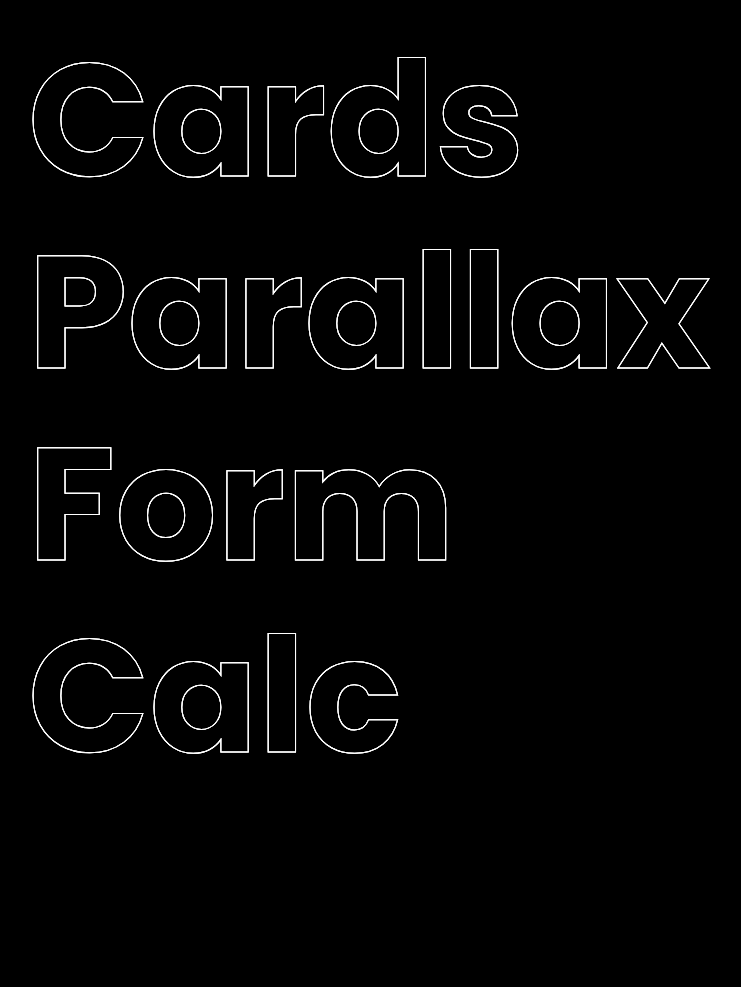
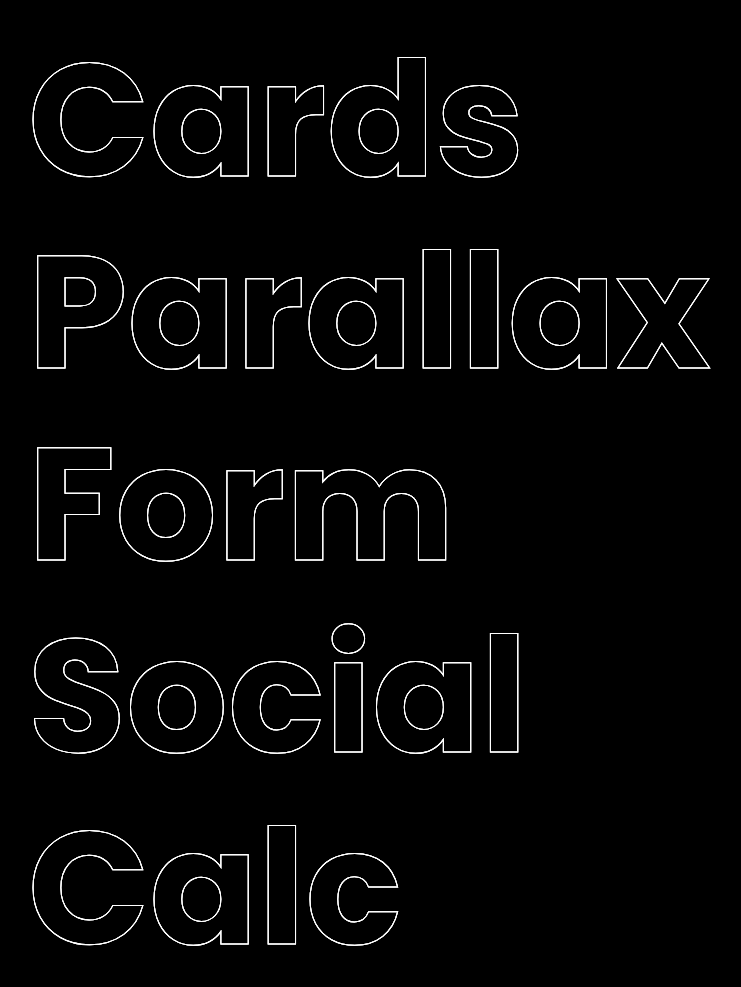
Before and after one commit to sorokin-inc/site, a plain HTML site: page index.html in a window 1280 px wide. Shown: the whole page, without its empty margins (291-1032 px from the left). Before the commit the page ends 816 px from the top, so only its background shows below. Drawn offline with Linux system fonts and the light colour scheme.

Commit message:
Social buttons developed

```diff
--- /dev/null
+++ b/components/social/social_style.css
@@ -0,0 +1,101 @@
+@import url('https://fonts.googleapis.com/css?family=Poppins:300,400&display=swap');
+body {
+    margin: 0;
+    padding: 0;
+    background: #ccc;
+}
+ul {
+    position: absolute;
+    top: 50%;
+    left: 50%;
+    transform: translate(-50%, -50%);
+    margin: 0;
+    padding: 0;
+    display: flex;
+}
+ul li {
+    list-style: none;
+    margin: 0 40px;
+}
+ul li .fab {
+    font-size: 40px;
+    color: #262626;
+    line-height: 80px;
+    transition: .5s;
+}
+ul li a {
+    position: relative;
+    display: block;
+    width: 80px;
+    height: 80px;
+    background: #fff;
+    text-align: center;
+    transform: perspective(1000px) rotate(-30deg) skew(25deg) translate(0,0);
+    transition: .5s;
+    box-shadow: -20px 20px 10px rgba(0,0,0, .5);
+}
+ul li a:before {
+    content: '';
+    position: absolute;
+    top: 10px;
+    left: -20px;
+    height: 100%;
+    width: 20px;
+    background: #b1b1b1;
+    transition: .5s;
+    transform: rotate(0deg) skewY(-45deg);
+}
+ul li a:after {
+    content: '';
+    position: absolute;
+    bottom: -20px;
+    left: -10px;
+    height: 20px;
+    width: 100%;
+    background: #b1b1b1;
+    transition: .5s;
+    transform: rotate(0deg) skewX(-45deg);
+}
+ul li a:hover {
+    transform: perspective(1000px) rotate(-30deg) skew(25deg) translate(20px, -20px);
+    box-shadow: -50px 50px 50px rgba(0,0,0, .5);
+}
+ul li:hover .fab {
+    color: #fff;
+}
+ul li:hover:nth-child(1) a {
+    background: #3b5999;
+}
+ul li:hover:nth-child(1) a:before {
+    background: #2e4a86;
+}
+ul li:hover:nth-child(1) a:after {
+    background: #4a69ad;
+}
+ul li:hover:nth-child(2) a {
+    background: #e4405f;
+}
+ul li:hover:nth-child(2) a:before {
+    background: #b53c53;
+}
+ul li:hover:nth-child(2) a:after {
+    background: #f0728a;
+}
+ul li:hover:nth-child(3) a {
+    background: #55acee;
+}
+ul li:hover:nth-child(3) a:before {
+    background: #358acb;
+}
+ul li:hover:nth-child(3) a:after {
+    background: #7ac6ff;
+}
+ul li:hover:nth-child(4) a {
+    background: #0088cc;
+}
+ul li:hover:nth-child(4) a:before {
+    background: #146c98;
+}
+ul li:hover:nth-child(4) a:after {
+    background: #39ace6;
+}
--- a/index.html
+++ b/index.html
@@ -10,6 +10,7 @@
             <li><a href="components/cards/index.html" data-text="Cards">Cards</a></li>
             <li><a href="components/parallax/index.html" data-text="Parallax">Parallax</a></li>
             <li><a href="components/form/index.html" data-text="Form">Form</a></li>
+            <li><a href="components/social/index.html" data-text="Social">Social</a></li>
             <li><a href="components/calc/index.html" data-text="Calc">Calc</a></li>
         </ul>
     </body>
```
Also changed, not shown: components/social/index.html (added, +25 -0 lines).
